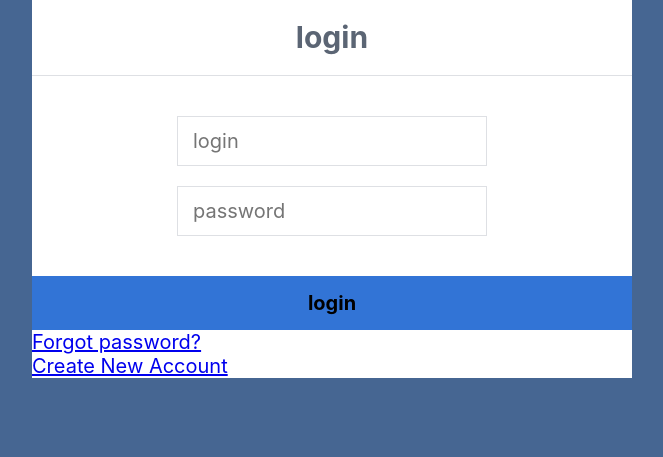
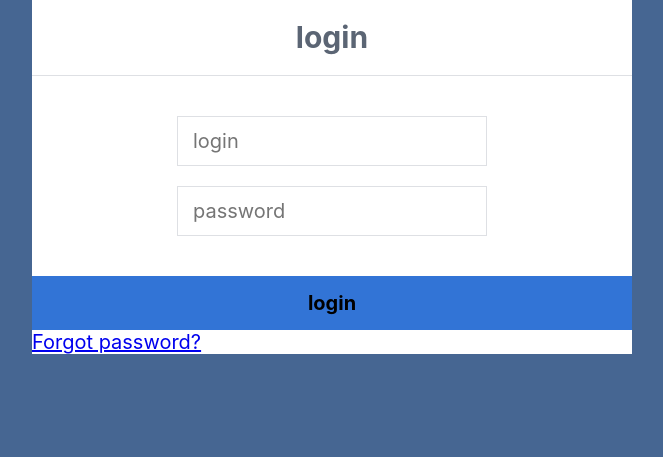
Before and after one commit to evanjam/CovidTestingSite, a PHP site: page / in a window 1280 px wide. Shown: the part 101-558 px from the top of the page, without its empty margins (308-971 px from the left). Run offline with PHP 8.4, Linux system fonts and the light colour scheme.

Commit message:
removed ability to create your own account
-move forms\patient_register.php into old folder
-edit \index.php to remove the 'create account' button

```diff
--- a/index.php
+++ b/index.php
@@ -23,7 +23,7 @@
             <input type="submit" name="login" value="login">
         </form>
 		<a href="forms/pass_reset.php">Forgot password?</a><br>
-		<a href="forms/patient_register.php">Create New Account</a>
+		<!-- <a href="forms/patient_register.php">Create New Account</a> -->
     </div>
 
 </body>
```
Also changed, not shown: old/patient_register.php (renamed from forms/patient_register.php).
